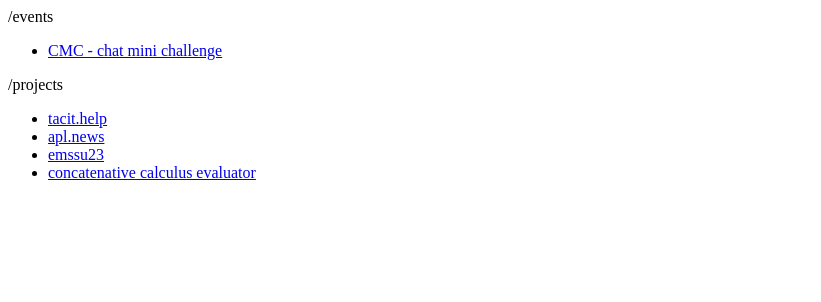
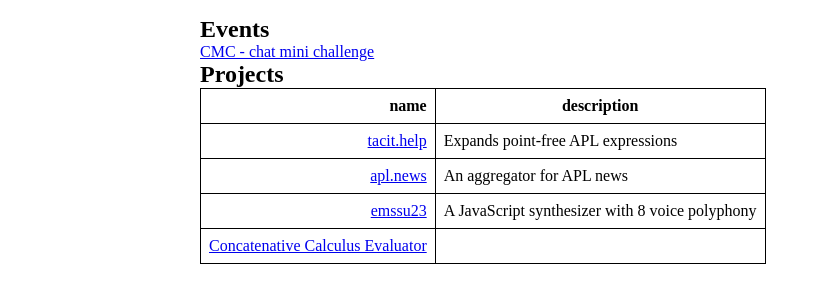
Before and after one commit to finooiigee/QWD, a plain HTML site: page wiki/index.html in a window 1280 px wide. Shown: the whole page, without its empty margins (0-821 px from the left). Drawn offline with Linux system fonts and the light colour scheme; files that its build step writes are made by us from their sources; a web font is replaced by a local one.

```diff
--- a/public/assets/style.css
+++ b/public/assets/style.css
@@ -37,3 +37,24 @@
     height:100%;
     width:100%;
 }
+
+table {
+    border-collapse: collapse;
+}
+
+tr,th,td {
+    border: 1px solid black;
+}
+
+td,th {
+    padding:0.5em
+}
+
+@font-face {
+    font-family: "FairfaxHD";
+    src: url("/public/assets/fonts/FairfaxHD.ttf");
+  }
+
+* {
+    font-family: "FairfaxHD";
+}
--- a/wiki/index.html
+++ b/wiki/index.html
@@ -1,54 +1,40 @@
+
 <html>
-  <head>
-    <style>
-      li {
-        width: fit-content;
-      }
-      #e:target,
-      #e:target ~ #e {
-        background-color: yellow;
-        outline: none;
-      }
-      #ε:target,
-      #ε:target ~ #ε {
-        background-color: #cd96cd;
-        outline: none;
-      }
-      @font-face {
-        font-family: "FairfaxHD";
-        src: url("/public/assets/fonts/FairfaxHD.ttf");
-      }
-
-      * {
-        font-family: "FairfaxHD";
-      }
-    </style>
-  </head>
-  <body>
-    /events
-    <ul>
-      <li>
-        <a href="/wiki/events/chat-mini-challenge.html"
-          >CMC - chat mini challenge</a
-        >
-      </li>
-    </ul>
-    /projects
-    <ul>
-      <li id="e">
-        <a href="/wiki/projects/tacit.help.html">tacit.help</a>
-      </li>
-      <li id="e">
-        <a href="https://apl.news">apl.news</a>
-      </li>
-      <li id="ε">
-        <a href="/wiki/projects/emmasynth.html">emssu23</a>
-      </li>
-      <li>
-        <a href="/home/olus2000/concat-eval.html"
-          >concatenative calculus evaluator</a
-        >
-      </li>
-    </ul>
-  </body>
+<head>
+<link rel="stylesheet" href=               "style.css" type="text/css">
+<link rel="stylesheet" href="/public/assets/style.css" type="text/css">
+</head>
+<body><section>
+<h1>Events</h1>
+<p><a href="events/chat-mini-challenge.html">CMC - chat mini challenge</a></p>
+</section>
+<section>
+<h1>Projects</h1>
+<table>
+<thead>
+<tr>
+<th style="text-align:right">name</th>
+<th>description</th>
+</tr>
+</thead>
+<tbody>
+<tr>
+<td style="text-align:right"><a href="projects/tacit.help.html">tacit.help</a></td>
+<td>Expands point-free APL expressions</td>
+</tr>
+<tr>
+<td style="text-align:right"><a href="https://apl.news">apl.news</a></td>
+<td>An aggregator for APL news</td>
+</tr>
+<tr>
+<td style="text-align:right"><a href="/wiki/projects/emmasynth.html">emssu23</a></td>
+<td>A JavaScript synthesizer with 8 voice polyphony</td>
+</tr>
+<tr>
+<td style="text-align:right"><a href="/home/olus2000/concat-eval.html">Concatenative Calculus Evaluator</a></td>
+<td></td>
+</tr>
+</tbody>
+</table>
+</section></body>
 </html>
```
Also changed, not shown: 2 other files.
